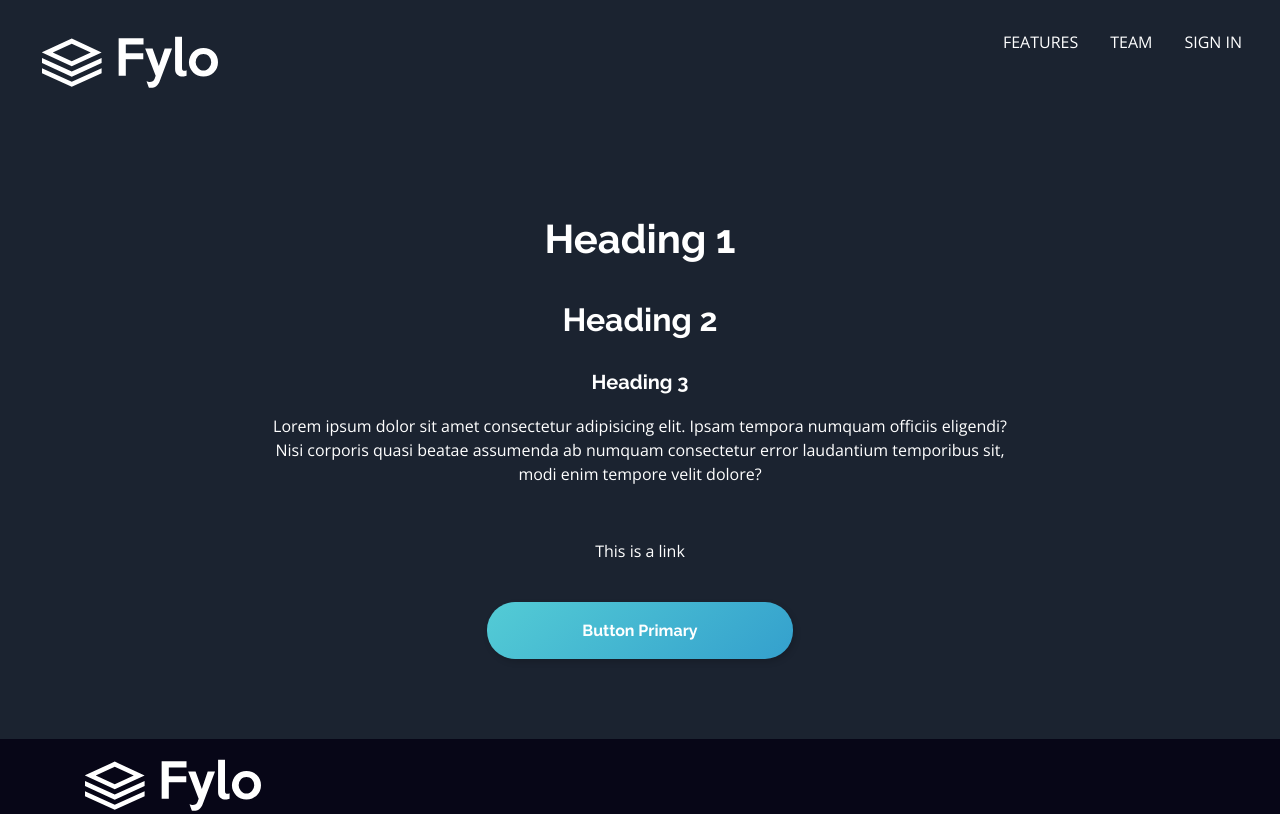
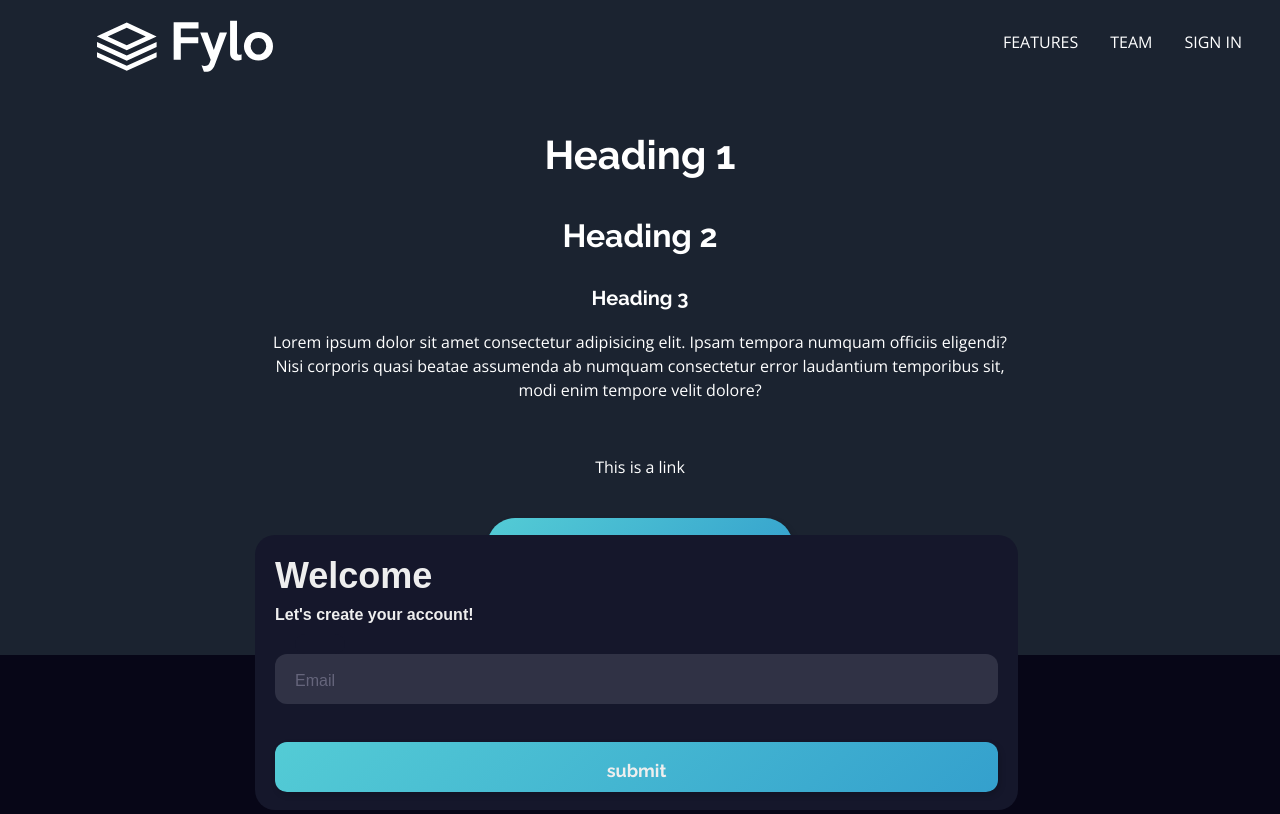
Before and after one commit to ezlyTech/fylo, a website: page sicoFylo.html in a window 1280 px wide. Shown: the top 814 px of the page. Drawn offline with nearby package versions, Linux system fonts and the light colour scheme.

Commit message:
progress

```diff
--- a/app/scss/globals/_base.scss
+++ b/app/scss/globals/_base.scss
@@ -13,6 +13,10 @@
     margin: 0 auto;
     padding-left: 22px;
     padding-right: 22px;
+}
+
+header{
+    position: sticky;
 }
 
 body {
--- a/app/scss/ribbons/sico.scss
+++ b/app/scss/ribbons/sico.scss
@@ -2,6 +2,7 @@
     position: sticky;
 
     .header__logo{
+        position: sticky;
         float: left;
         z-index: 2;
         left: 5.99%;
@@ -14,10 +15,12 @@
 
 
     .header__navs{
+        position: sticky;
         justify-content: right;
         display: block;
         .nav__items{
             display: block;
+            float: right;
             list-style-type: none;
             top: 1.38%;
             bottom: 0.44%;
@@ -54,6 +57,7 @@
 }
 
 
+
 .footer {
     width: 100%;
     display: flex;
@@ -70,6 +74,127 @@
       padding-left: 0;
     }
 
+    .form {
+      position: relative;
+      background-color: #15172b;
+      border-radius: 20px;
+      box-sizing: border-box;
+      padding: 20px;
+      justify-content: center;
+      align-items: center;
+      width: 763px;
+      height: 275px;
+      top: -120px;
+      left: 170px;
+
+
+    .title {
+      color: #eee;
+      font-family: sans-serif;
+      font-size: 36px;
+      font-weight: 600;
+    }
+
+    .subtitle {
+      color: #eee;
+      font-family: sans-serif;
+      font-size: 16px;
+      font-weight: 600;
+      margin-top: 10px;
+    }
+
+    .input-container {
+      height: 50px;
+      position: relative;
+      width: 100%;
+    }
+
+    .ic1 {
+      margin-top: 40px;
+    }
+
+    .ic2 {
+      margin-top: 30px;
+    }
+
+    .input {
+      background-color: #303245;
+      border-radius: 12px;
+      border: 0;
+      box-sizing: border-box;
+      color: #eee;
+      font-size: 18px;
+      height: 100%;
+      outline: 0;
+      padding: 4px 20px 0;
+      width: 100%;
+    }
+
+    .cut {
+      background-color: #15172b;
+      border-radius: 10px;
+      height: 20px;
+      left: 20px;
+      position: absolute;
+      top: -20px;
+      transform: translateY(0);
+      transition: transform 200ms;
+      width: 76px;
+    }
+
+    .cut-short {
+      width: 50px;
+    }
+
+    .input:focus ~ .cut,
+    .input:not(:placeholder-shown) ~ .cut {
+      transform: translateY(8px);
+    }
+
+    .placeholder {
+      color: #65657b;
+      font-family: sans-serif;
+      left: 20px;
+      line-height: 14px;
+      pointer-events: none;
+      position: absolute;
+      transform-origin: 0 50%;
+      transition: transform 200ms, color 200ms;
+      top: 20px;
+    }
+
+    .input:focus ~ .placeholder,
+    .input:not(:placeholder-shown) ~ .placeholder {
+      transform: translateY(-30px) translateX(10px) scale(0.75);
+    }
+
+    .input:not(:placeholder-shown) ~ .placeholder {
+      color: #808097;
+    }
+
+    .input:focus ~ .placeholder {
+      color: #dc2f55;
+    }
+
+    .submit {
+      background-color: #08d;
+      border-radius: 12px;
+      border: 0;
+      box-sizing: border-box;
+      color: #eee;
+      cursor: pointer;
+      font-size: 18px;
+      height: 50px;
+      margin-top: 38px;
+      // outline: 0;
+      text-align: center;
+      width: 100%;
+    }
+
+    .submit:active {
+      background-color: #06b;
+    }
+    }
       .col{
         width: 190px;
         height: auto;
--- a/sicoFylo.html
+++ b/sicoFylo.html
@@ -53,8 +53,21 @@
     </main>
 
 
+
     <div class="footer">
+
+
         <div class="contain">
+          <div class="form">
+            <div class="title">Welcome</div>
+            <div class="subtitle">Let's create your account!</div>
+            <div class="input-container ic2">
+              <input id="email" class="input" type="text" placeholder=" " />
+              <div class="cut cut-short"></div>
+              <label for="email" class="placeholder">Email</>
+            </div>
+            <button type="text" class="submit">submit</button>
+          </div>
           <div class="header__logo">
             <img class="desktop-logo2" src="./assets/svg/logo.svg" alt="">
         </div>
```
Also changed, not shown: dist/style.css, 1 other file.
